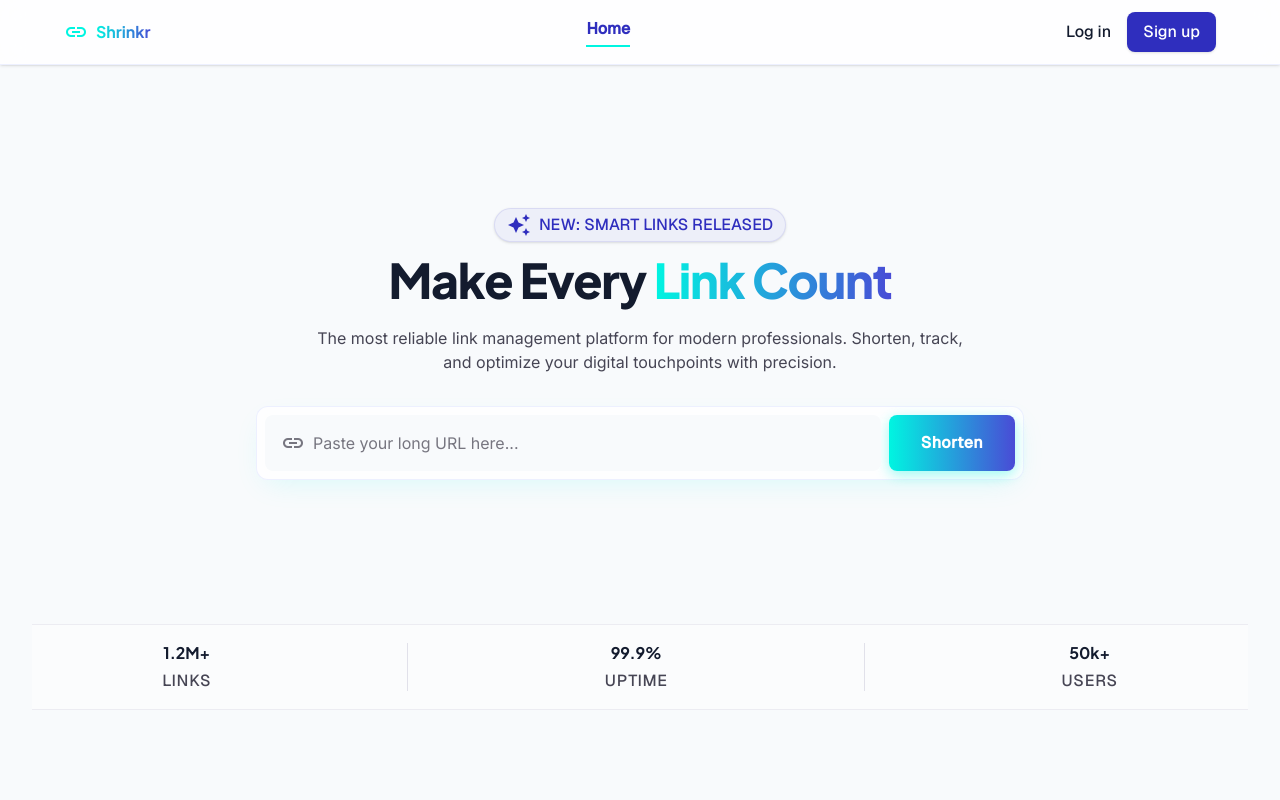
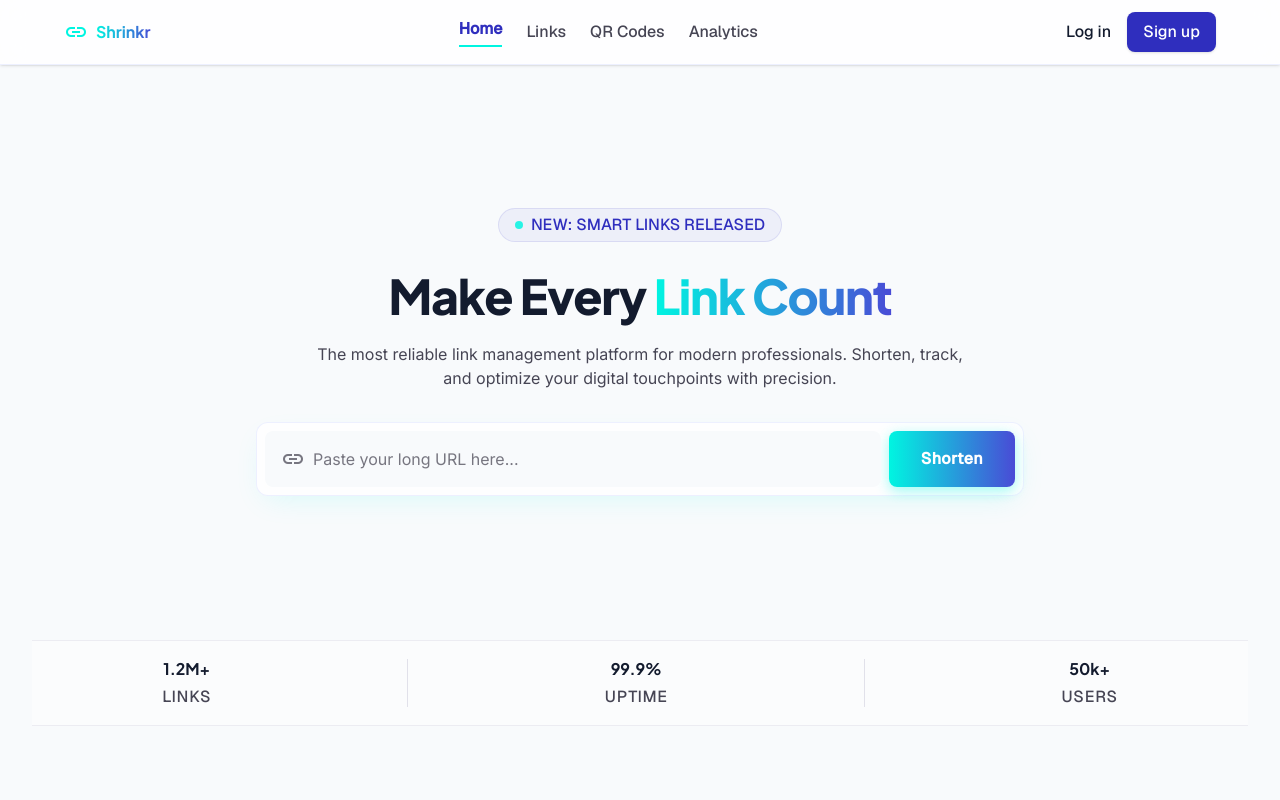
Before and after one commit to YashG1195/shrinkr, a React (Vite) app in the folder client/: page / in a window 1280 px wide. Shown: the top 800 px of the page. Built offline with nearby package versions, Linux system fonts and the light colour scheme.

Commit message:
Add missing Links, QR Codes, Analytics, and mobile menu button to Navbar

```diff
--- a/client/src/components/Navbar.jsx
+++ b/client/src/components/Navbar.jsx
@@ -18,7 +18,18 @@ const Navbar = ({ user, onLogout }) => {
           <nav className="hidden md:flex items-center gap-6">
             <Link to="/" className={`font-label-md text-label-md transition-colors duration-200 ${location.pathname === '/' ? 'text-primary dark:text-primary-fixed font-bold border-b-2 border-brand-teal pb-1' : 'text-on-surface-variant dark:text-on-surface-variant hover:text-primary'}`}>Home</Link>
             {user && <Link to="/dashboard" className={`font-label-md text-label-md transition-colors duration-200 ${location.pathname === '/dashboard' ? 'text-primary dark:text-primary-fixed font-bold border-b-2 border-brand-teal pb-1' : 'text-on-surface-variant dark:text-on-surface-variant hover:text-primary'}`}>Dashboard</Link>}
+            {!user && (
+              <>
+                <Link to="/" className="font-label-md text-label-md text-on-surface-variant dark:text-on-surface-variant hover:text-primary transition-colors duration-200">Links</Link>
+                <Link to="/" className="font-label-md text-label-md text-on-surface-variant dark:text-on-surface-variant hover:text-primary transition-colors duration-200">QR Codes</Link>
+                <Link to="/" className="font-label-md text-label-md text-on-surface-variant dark:text-on-surface-variant hover:text-primary transition-colors duration-200">Analytics</Link>
+              </>
+            )}
           </nav>
+
+          <button className="text-on-surface-variant dark:text-on-surface-variant hover:text-primary transition-colors duration-200 md:hidden">
+            <span className="material-symbols-outlined">menu</span>
+          </button>
 
           <div className="hidden md:flex items-center gap-4">
             {user ? (
--- a/client/src/pages/Home.jsx
+++ b/client/src/pages/Home.jsx
@@ -38,9 +38,9 @@ const Home = () => {
     <div className="flex-grow pt-24 pb-safe flex flex-col items-center justify-center">
       {/* Hero Section */}
       <section className="w-full max-w-container-max mx-auto px-margin-mobile md:px-gutter py-section-padding text-center">
-        <div className="inline-flex items-center gap-2 px-3 py-1 rounded-full bg-primary/5 border border-primary/10 text-primary mb-stack-sm shadow-sm">
-          <span className="material-symbols-outlined text-[16px]" style={{ fontVariationSettings: "'FILL' 1" }}>auto_awesome</span>
-          <span className="font-label-sm text-label-sm">NEW: SMART LINKS RELEASED</span>
+        <div className="inline-flex items-center gap-2 bg-primary/5 border border-primary/10 rounded-full px-4 py-1 mb-6">
+          <span className="w-2 h-2 rounded-full bg-brand-teal animate-pulse"></span>
+          <span className="font-label-sm text-label-sm text-primary">NEW: SMART LINKS RELEASED</span>
         </div>
 
         <h1 className="font-display-lg text-[48px] md:text-display-lg font-extrabold text-on-background mb-stack-md leading-tight tracking-tight">
```
